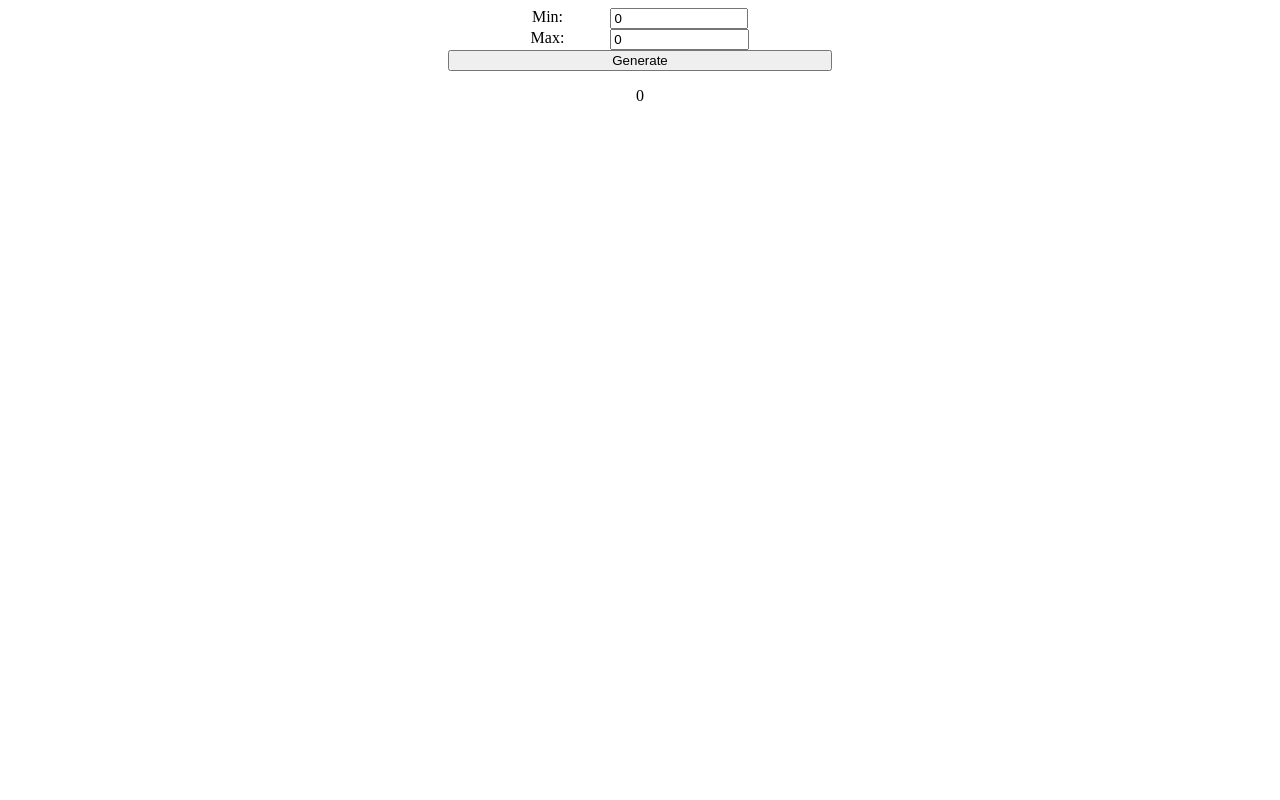
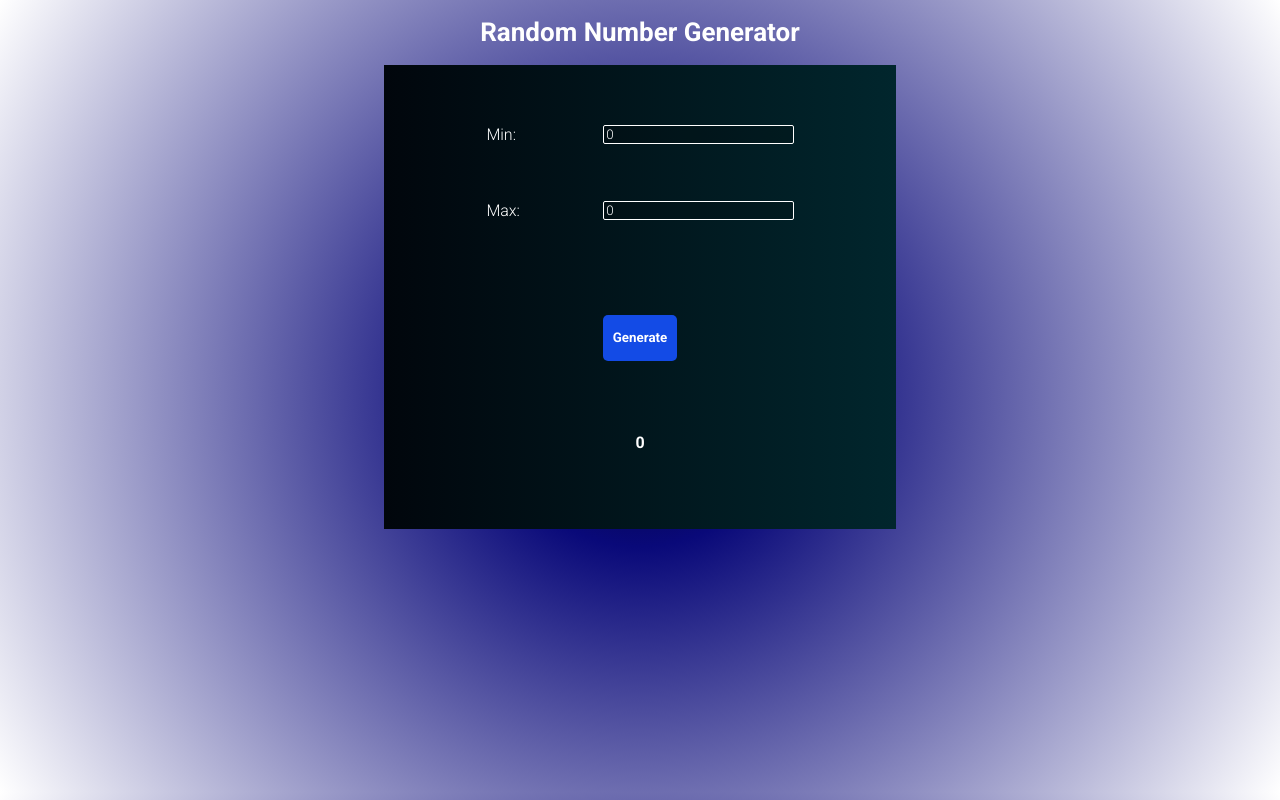
Before and after one commit to MarcosGTS/DesafiosJs, a plain HTML site: page randomNumberGenerator/index.html in a window 1280 px wide. Drawn offline with Linux system fonts and the light colour scheme.

Commit message:
adicao randomNumberGenerator style

```diff
--- a/randomNumberGenerator/index.html
+++ b/randomNumberGenerator/index.html
@@ -7,6 +7,9 @@
     <link rel="stylesheet" href="style.css">
 </head>
 <body>
+    <header>
+        <h1>Random Number Generator</h1>
+    </header>
     <main>
         <span>Min:<input id="min" type="number" value="0"></span>
         <span>Max:<input id="max" type="number" value="0"></span>
--- a/randomNumberGenerator/style.css
+++ b/randomNumberGenerator/style.css
@@ -1,29 +1,73 @@
+@import url('https://fonts.googleapis.com/css2?family=Roboto:wght@300;700&display=swap');
+* {
+    font-family: 'Roboto', sans-serif;
+}
+
 body {
+    margin: 0;
     display: flex;
     flex-direction: column;
-    align-items: center;
+    height: 99vh;
+
+    background-image: radial-gradient(circle,#020024 0%,#090979 20%, white 100%);
+}
+
+header {
+    text-align: center;
+    font-size: small;
+    color: white;
+    font: bold;
 }
 
 main {
     display: flex;
     flex-direction: column;
+    align-self: center;
 
     justify-content: space-around;
+    align-items: center;
+    width: 30vw;
+    height: 50vh;
+    padding: 2.5% 5%;
 
-    width: 30vw;
+    background-image: linear-gradient(to right, #01060c, #01262d);
+    color: white;
 
-    align-items: center;
 }
 
 button {
-    width: 100%;
+    border: none;
+    margin-top: 10%;
+    border-radius: 5px;
+    padding: 4% 2.5%;
+    background-color: #134be6;
+    color: white;
+    font-weight: bold;
+}
+
+button:hover{
+    background-color: #09309b ;
 }
 
 input {
     width: 60%;
+
+    border-radius: 2px;
+    border-style: solid;
+
+    background-color: rgba(0, 0, 0, 0.178);
+    border-width: 1px;
+    border-color: white;
+    color: white;
 }
 
 span {
     display: flex;
     justify-content: space-between;
+    width: 80%;
 }
+
+#randomNumber {
+    font-weight: bold;
+
+}
```
